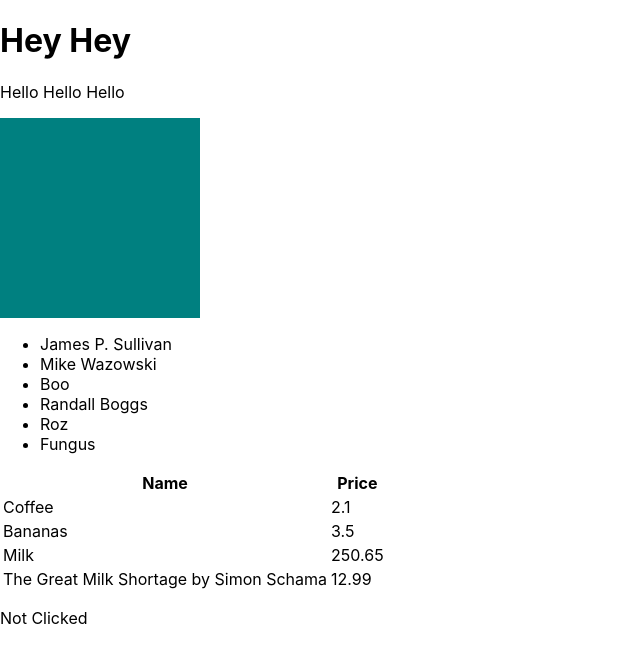
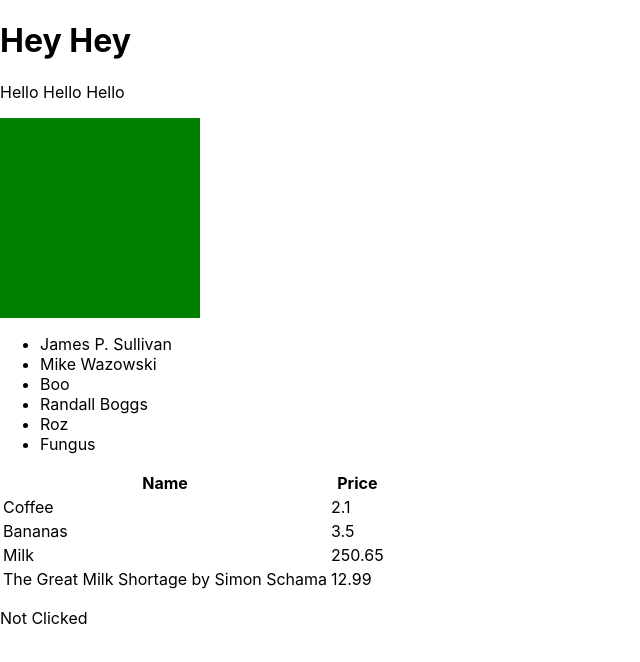
Before and after one commit to mdm106/week-09--first-react-app, a React (Create React App) app: page / in a window 1280 px wide. Shown: the top 662 px of the page, without its empty margins (0-640 px from the left). Built offline with nearby package versions, Linux system fonts and the light colour scheme.

Commit message:
Square component updated so that background starts green, but when it is clicked it changes to the passed in colour (or the default if no colour passed in). Alternates every click

```diff
--- a/src/components/Square.js
+++ b/src/components/Square.js
@@ -1,12 +1,33 @@
-import React from "react";
+import React, { Component } from "react";
 
-const Square = ({ colour }) => (
-    <div style={{ width: 200, height: 200, backgroundColor: colour}}>
-    </div>
-);
+class Square extends Component {
+    constructor(props) {
+        super(props);
+
+        this.state = { clicker: true };
+
+        this.handleClick = this.handleClick.bind(this);
+    }
+
+    handleClick() {
+        let currentClicker = this.state.clicker;
+
+        this.setState({ clicker: !currentClicker });
+    }
+
+    render() {
+        const { colour } = this.props;
+        const { clicker } = this.state;
+
+        return (
+            <div onClick={this.handleClick} style={{ width: 200, height: 200, backgroundColor: clicker ? "green" : colour}}>
+            </div>
+        )
+    }
+};
 
 Square.defaultProps = {
-    colour: "rgb(0,128,128)"
+    colour: "hotpink"
 };
 
 export default Square;
```
